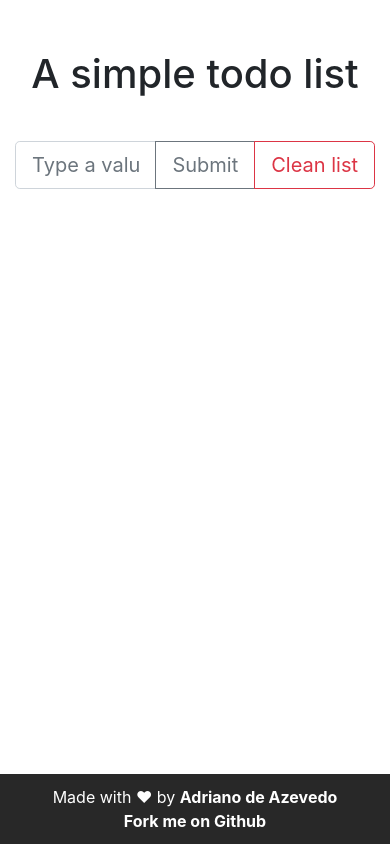
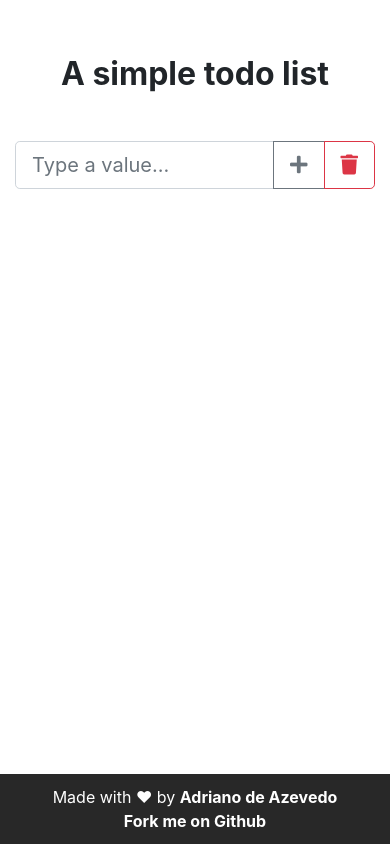
Before and after one commit to drianoaz/todo-list, a website built with webpack: page src/index.html in a window 390 px wide. Built offline with nearby package versions, Linux system fonts and the light colour scheme.

Commit message:
Change css to scss and apply fixes on search style

```diff
--- a/src/index.html
+++ b/src/index.html
@@ -26,8 +26,14 @@
         <input type="text" id="todo" class="form-control" placeholder="Type a value...">
 
         <div class="input-group-append">
-          <button class="btn btn-outline-secondary" type="submit">Submit</button>
-          <button class="btn btn-outline-danger" type="button" onclick="todoController.onClean(event)">Clean list</button>
+          <button class="btn btn-outline-secondary" type="submit">
+            <span class="d-block d-sm-none fas fa-plus"></span>
+            <span class="d-none d-sm-block">Add</span>
+          </button>
+          <button class="btn btn-outline-danger" type="button" onclick="todoController.onClean(event)">
+            <span class="d-block d-sm-none fas fa-trash"></span>
+            <span class="d-none d-sm-block">Clean list</span>
+          </button>
         </div>
 
       </form>
--- a/src/js/app.js
+++ b/src/js/app.js
@@ -1,7 +1,6 @@
 import TodoController from './controllers/TodoController';
 
-import 'bootstrap/dist/css/bootstrap.min.css';
-import '../css/style.css';
+import '../scss/style.scss';
 
 window.todoController = new TodoController({
   input: '#todo',
--- a/src/css/style.css
+++ b/src/scss/_app.scss
@@ -41,20 +41,20 @@
   flex-direction: column;
   font-size: 1rem;
   justify-content: center;
-}
 
-.footer .footer-description {
+  .footer-description {
     padding: 0;
     margin: 0;
   }
 
-.footer .footer-link {
+  .footer-link {
     color: #fff;
     font-weight: bold;
     text-decoration: none;
   }
 
-.footer .footer-link:focus,
-.footer .footer-link:hover {
+  .footer-link:focus,
+  .footer-link:hover {
     text-decoration: underline;
   }
+}
--- /dev/null
+++ b/src/scss/_dependencies.scss
@@ -0,0 +1,15 @@
+@import "~bootstrap/scss/bootstrap-reboot";
+@import "~bootstrap/scss/alert";
+@import "~bootstrap/scss/forms";
+@import "~bootstrap/scss/buttons";
+@import "~bootstrap/scss/input-group";
+@import "~bootstrap/scss/list-group";
+@import "~bootstrap/scss/list-group";
+@import "~bootstrap/scss/utilities/display";
+
+$fa-font-path : '~@fortawesome/fontawesome-free/webfonts';
+@import '~@fortawesome/fontawesome-free/scss/variables';
+@import '~@fortawesome/fontawesome-free/scss/mixins';
+@import '~@fortawesome/fontawesome-free/scss/core';
+@import '~@fortawesome/fontawesome-free/scss/icons';
+@import '~@fortawesome/fontawesome-free/scss/solid';
--- /dev/null
+++ b/src/scss/style.scss
@@ -0,0 +1,2 @@
+@import "dependencies";
+@import "app";
```
Lines whose indentation alone changed are shown as unchanged.
